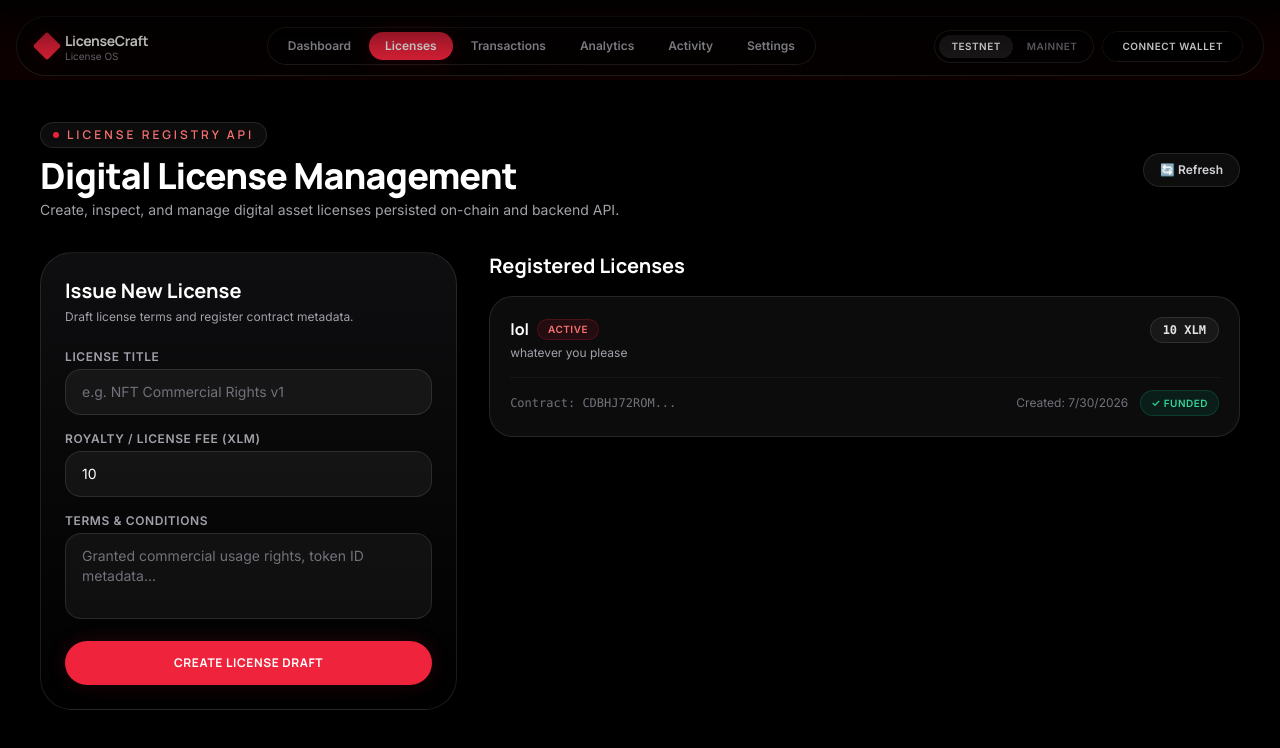
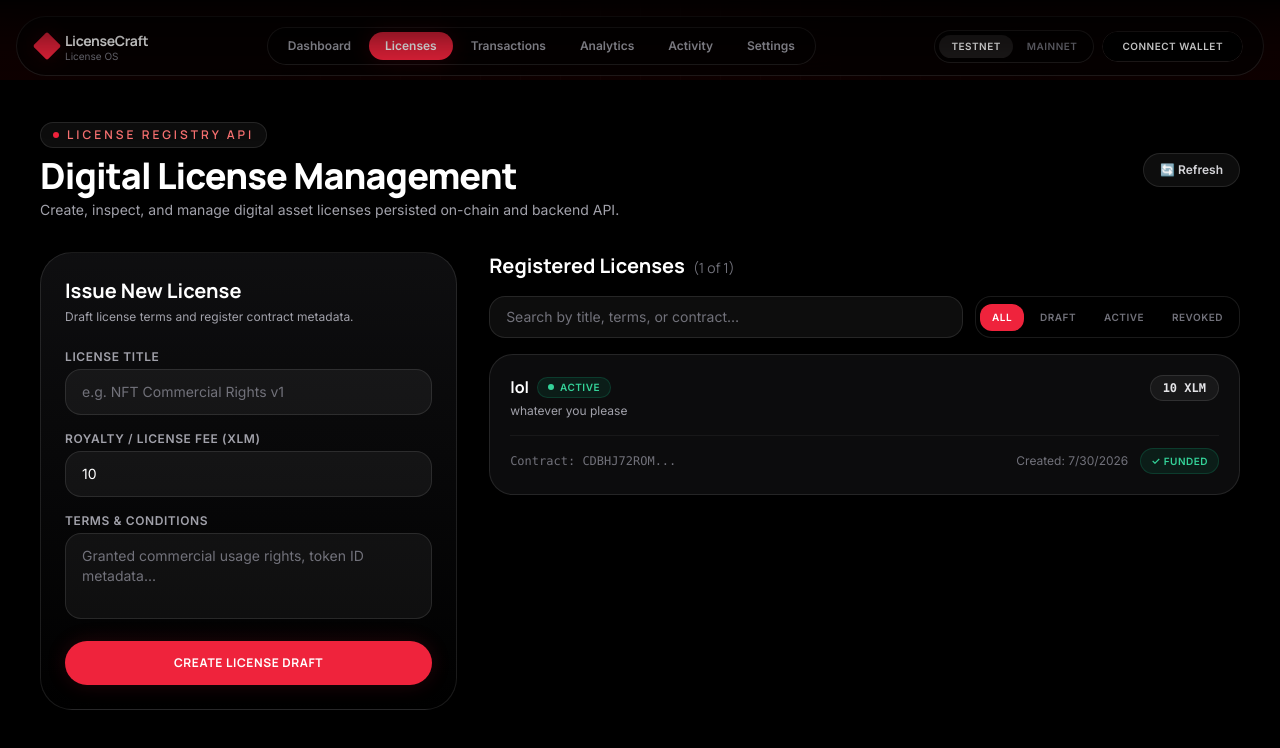
Before and after one commit to Ritesh-Gupta-op/digital_asset, a Next.js app: page /licenses in a window 1280 px wide. Shown: the top 748 px of the page. Built offline with nearby package versions, Linux system fonts and the light colour scheme.

Commit message:
feat: add real-time search and status filter bar to licenses page

```diff
--- a/src/app/(dashboard)/licenses/page.tsx
+++ b/src/app/(dashboard)/licenses/page.tsx
@@ -6,7 +6,11 @@ import { apiGetLicenses, apiCreateLicense, ApiLicense } from '@/services/api';
 import { useWalletStore } from '@/store/wallet';
 import { Skeleton, TableRowSkeleton } from '@/components/ui/skeleton';
 import { ErrorCard } from '@/components/ui/error-card';
+import { Badge, licenseStatusVariant } from '@/components/ui/badge';
+import { useLicenseSearch } from '@/hooks/useLicenseSearch';
 import { toast } from 'sonner';
+
+const STATUS_OPTIONS = ['all', 'draft', 'active', 'revoked'] as const;
 
 export default function LicensesPage() {
   const { address } = useWalletStore();
@@ -18,6 +22,11 @@ export default function LicensesPage() {
   const [terms, setTerms] = useState('');
   const [fee, setFee] = useState('10');
   const [submitting, setSubmitting] = useState(false);
+
+  // ── Search / Filter ─────────────────────────────────────────────────
+  const { query, setQuery, statusFilter, setStatusFilter, filtered, total } = useLicenseSearch({
+    licenses,
+  });
 
   const fetchLicenses = async () => {
     try {
@@ -115,6 +124,7 @@ export default function LicensesPage() {
                 <input
                   type="number"
                   step="0.0001"
+                  min="0.0001"
                   value={fee}
                   onChange={(e) => setFee(e.target.value)}
                   className="w-full rounded-2xl border border-white/10 bg-white/5 px-4 py-3 text-sm text-white placeholder-zinc-500 focus:border-[#ef233c] focus:outline-none transition-colors"
@@ -123,7 +133,7 @@ export default function LicensesPage() {
 
               <div>
                 <label className="block text-xs font-semibold uppercase tracking-wider text-zinc-400 mb-1">
-                  Terms & Conditions
+                  Terms &amp; Conditions
                 </label>
                 <textarea
                   rows={3}
@@ -146,7 +156,42 @@ export default function LicensesPage() {
 
           {/* Licenses List */}
           <div className="space-y-4">
-            <h2 className="text-xl font-bold text-white font-manrope">Registered Licenses</h2>
+            <div className="flex flex-col sm:flex-row sm:items-center gap-3">
+              <h2 className="text-xl font-bold text-white font-manrope flex-1">
+                Registered Licenses
+                {!loading && (
+                  <span className="ml-2 text-sm font-normal text-zinc-500">
+                    ({total} of {licenses.length})
+                  </span>
+                )}
+              </h2>
+            </div>
+
+            {/* Search + Status filter bar */}
+            <div className="flex flex-col sm:flex-row gap-3">
+              <input
+                type="search"
+                value={query}
+                onChange={(e) => setQuery(e.target.value)}
+                placeholder="Search by title, terms, or contract…"
+                className="flex-1 rounded-2xl border border-white/10 bg-white/5 px-4 py-2.5 text-sm text-white placeholder-zinc-500 focus:border-[#ef233c] focus:outline-none transition-colors"
+              />
+              <div className="flex items-center gap-1 rounded-2xl border border-white/10 bg-black/40 p-1">
+                {STATUS_OPTIONS.map((s) => (
+                  <button
+                    key={s}
+                    onClick={() => setStatusFilter(s as typeof statusFilter)}
+                    className={`rounded-xl px-3 py-1.5 text-[10px] font-bold uppercase tracking-wider transition-all ${
+                      statusFilter === s
+                        ? 'bg-[#ef233c] text-white'
+                        : 'text-zinc-500 hover:text-white'
+                    }`}
+                  >
+                    {s}
+                  </button>
+                ))}
+              </div>
+            </div>
 
             {loading ? (
               <div className="space-y-3">
@@ -156,23 +201,25 @@ export default function LicensesPage() {
               </div>
             ) : error ? (
               <ErrorCard message={error} retry={fetchLicenses} />
-            ) : licenses.length === 0 ? (
+            ) : filtered.length === 0 ? (
               <div className="rounded-[28px] border border-dashed border-white/10 p-8 text-center text-sm text-zinc-500">
-                No licenses registered yet. Create your first license draft above.
+                {licenses.length === 0
+                  ? 'No licenses registered yet. Create your first license draft above.'
+                  : 'No licenses match your search or filter.'}
               </div>
             ) : (
-              licenses.map((lic) => (
+              filtered.map((lic) => (
                 <div
                   key={lic.id}
                   className="rounded-[24px] border border-white/10 bg-zinc-900/50 p-5 shadow-sm transition hover:border-white/20"
                 >
                   <div className="flex items-start justify-between gap-4">
                     <div>
-                      <div className="flex items-center gap-2">
+                      <div className="flex items-center gap-2 flex-wrap">
                         <span className="font-bold text-white font-manrope">{lic.title}</span>
-                        <span className="rounded-full bg-[#ef233c]/10 px-2.5 py-0.5 text-[10px] font-bold text-red-400 border border-[#ef233c]/20 uppercase tracking-wider">
+                        <Badge variant={licenseStatusVariant(lic.status)} dot>
                           {lic.status}
-                        </span>
+                        </Badge>
                       </div>
                       <p className="mt-1 text-xs text-zinc-400 line-clamp-2">
                         {lic.terms || 'Standard licensing terms apply.'}
@@ -180,7 +227,7 @@ export default function LicensesPage() {
                     </div>
 
                     {lic.amount && (
-                      <span className="rounded-full border border-white/10 bg-white/5 px-3 py-1 text-xs font-bold text-zinc-200 font-mono">
+                      <span className="rounded-full border border-white/10 bg-white/5 px-3 py-1 text-xs font-bold text-zinc-200 font-mono shrink-0">
                         {lic.amount} XLM
                       </span>
                     )}
```
